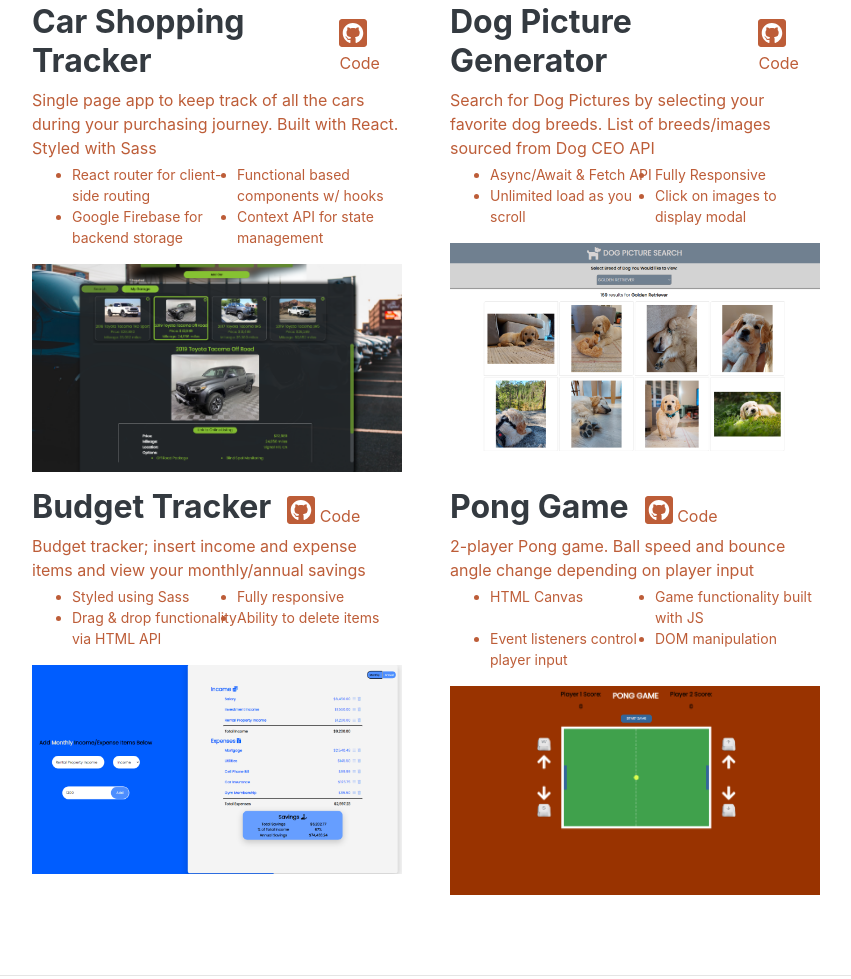
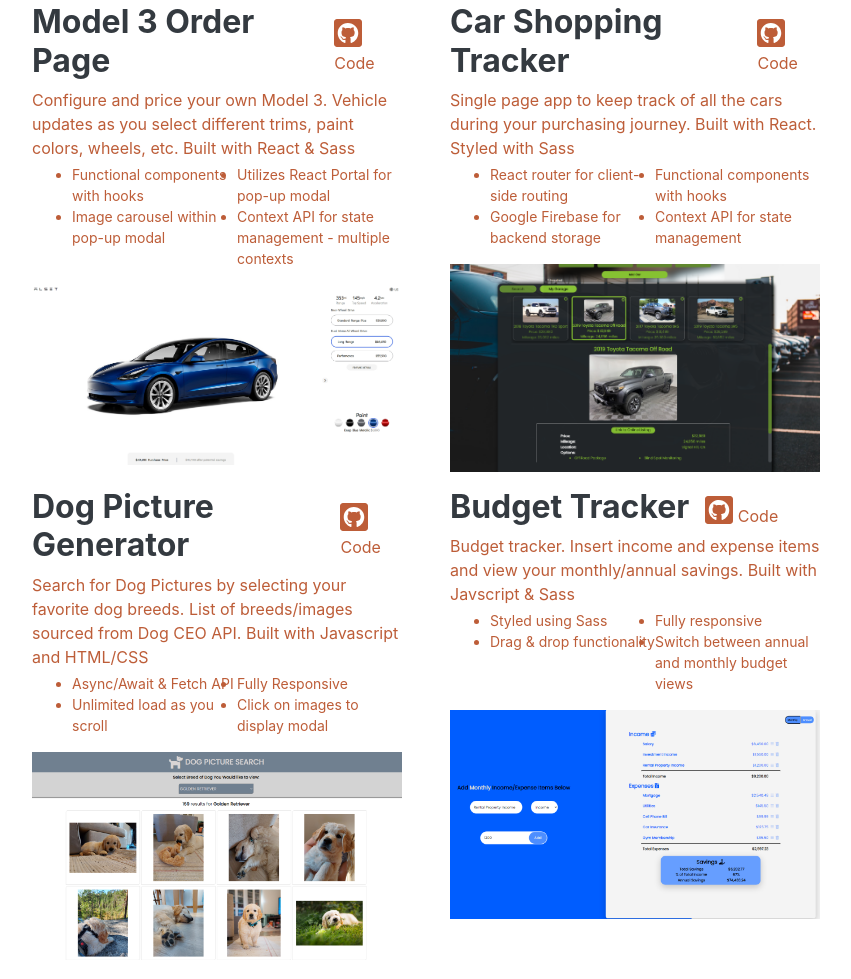
Before and after one commit to cbockhop32/Personal-Portfolio, a plain HTML site: page index.html in a window 1280 px wide. Shown: the part 1682-2661 px from the top of the page, without its empty margins (300-1151 px from the left). Drawn offline with nearby package versions, Linux system fonts and the light colour scheme; a web font is replaced by a local one.

Commit message:
added tesla order page to projects section

```diff
--- a/index.html
+++ b/index.html
@@ -118,8 +118,35 @@
                     <h2 class="mb-3 text-primary">Projects</h2>
 
                         <div class="container">
+                          <div class="row no-gutters">
 
-                          <div class="row no-gutters">
+                                 <!-- CAR SHOPPING TRACKER -->
+                                 <div class="col-lg-5 mr-5 mb-3">
+
+                                  <div class="d-flex align-items-center">
+                                    <div class="h3">Model 3 Order Page </div> <a href="https://github.com/cbockhop32/TeslaOrderPage" class="ml-3" target="_blank"><i class="fab fa-github-square fa-2x"></i> Code</a>
+                                  </div>
+
+                                  <a class="portfolio-item" href="https://model3order.netlify.app" target="_blank">
+                                    <div class="caption">
+                                      <div class="caption-content">
+
+                                        <p class="mb-1">Configure and price your own Model 3. Vehicle updates as you select different trims, paint colors, wheels, etc. Built with React & Sass</p>
+                                          <ul class="project-details">
+                                            <li>Functional components with hooks</li>
+                                            <li>Utilizes React Portal for pop-up modal</li>
+                                            <li>Image carousel within pop-up modal</li>
+                                            <li>Context API for state management - multiple contexts</li>
+                                          </ul>
+                                      </div>
+                                    </div>
+                                    <img class="img-fluid" src="img/model3.PNG" alt="">
+                                  </a>
+                                </div>
+
+
+
+                              <!-- CAR SHOPPING TRACKER -->
                             <div class="col-lg-5 mr-5 mb-3">
 
                               <div class="d-flex align-items-center">
@@ -133,7 +160,7 @@
                                     <p class="mb-1">Single page app to keep track of all the cars during your purchasing journey. Built with React. Styled with Sass</p>
                                       <ul class="project-details">
                                         <li>React router for client-side routing</li>
-                                        <li>Functional based components w/ hooks</li>
+                                        <li>Functional components with hooks</li>
                                         <li>Google Firebase for backend storage</li>
                                         <li>Context API for state management</li>
                                       </ul>
@@ -142,6 +169,8 @@
                                 <img class="img-fluid" src="img/carApp.PNG" alt="">
                               </a>
                             </div>
+
+                            <!-- DOG PICS GENERATOR -->
                             <div class="col-lg-5 mr-5 mb-3">
                               <div class="d-flex align-items-center">
                                 <div class="h3">Dog Picture Generator</div> <a href="https://github.com/cbockhop32/DogPics-Generator" class="ml-3" target="_blank"><i class="fab fa-github-square fa-2x"></i> Code</a>
@@ -152,7 +181,7 @@
                                 <div class="caption">
                                   <div class="caption-content">
 
-                                    <p class="mb-1">Search for Dog Pictures by selecting your favorite dog breeds. List of breeds/images sourced from Dog CEO API</p>
+                                    <p class="mb-1">Search for Dog Pictures by selecting your favorite dog breeds. List of breeds/images sourced from Dog CEO API. Built with Javascript and HTML/CSS</p>
                                     <ul class="project-details">
                                       <li>Async/Await & Fetch API</li>
                                       <li>Fully Responsive</li>
@@ -167,7 +196,7 @@
                             </div>
 
 
-
+                            <!-- BUDGET TRACKER -->
                             <div class="col-lg-5 mr-5">
 
 
@@ -180,12 +209,12 @@
                                 <div class="caption">
                                   <div class="caption-content">
 
-                                    <p class="mb-1">Budget tracker; insert income and expense items and view your monthly/annual savings</p>
+                                    <p class="mb-1">Budget tracker. Insert income and expense items and view your monthly/annual savings. Built with Javscript & Sass</p>
                                     <ul class="project-details">
                                       <li>Styled using Sass</li>
                                       <li>Fully responsive</li>
-                                      <li>Drag & drop functionality via HTML API</li>
-                                      <li>Ability to delete items</li>
+                                      <li>Drag & drop functionality</li>
+                                      <li>Switch between annual and monthly budget views</li>
 
                                     </ul>
                                   </div>
@@ -193,30 +222,11 @@
                                 <img class="img-fluid" src="img/budgetProject.PNG" alt="">
                               </a>
                             </div>
-                            <div class="col-lg-5 mr-5">
-                              <div class="d-flex align-items-center">
-                                <div class="h3">Pong Game</div> <a href="https://github.com/cbockhop32/Pong-Game" class="ml-3" target="_blank"><i class="fab fa-github-square fa-2x"></i> Code</a>
-                              </div>
 
 
-                              <a class="portfolio-item" href="https://play2playerpong.netlify.app" target="_blank">
-                                <div class="caption">
-                                  <div class="caption-content">
 
-                                    <p class="mb-1">2-player Pong game. Ball speed and bounce angle change depending on player input
-                                    </p>
-                                    <ul class="project-details">
-                                      <li>HTML Canvas</li>
-                                      <li>Game functionality built with JS</li>
-                                      <li>Event listeners control player input</li>
-                                      <li>DOM manipulation</li>
-                                    </ul>
-                                  </div>
-                                </div>
-                                <img class="img-fluid" src="img/pong.PNG" alt="">
-                              </a>
-                            </div>
                           </div>
+
                         </div>
 
                 </div>
@@ -237,7 +247,7 @@
                         <div class="flex-grow-1">
                           <h3 class="mb-3">Udemy</h3>
                           <div class="subheading mb-1">Modern React Bootcamp – Colt Steele</div>
-                          <div class="subheading mb-1">JavaScript Algorithms and Data Structures Masterclass – Colt Steele</div>
+
                           <div class="subheading mb-5">Complete JavaScript Course 2020 - Jonas Schmedtmann</div>
 
 
```
Also changed, not shown: img/model3.PNG (added).
